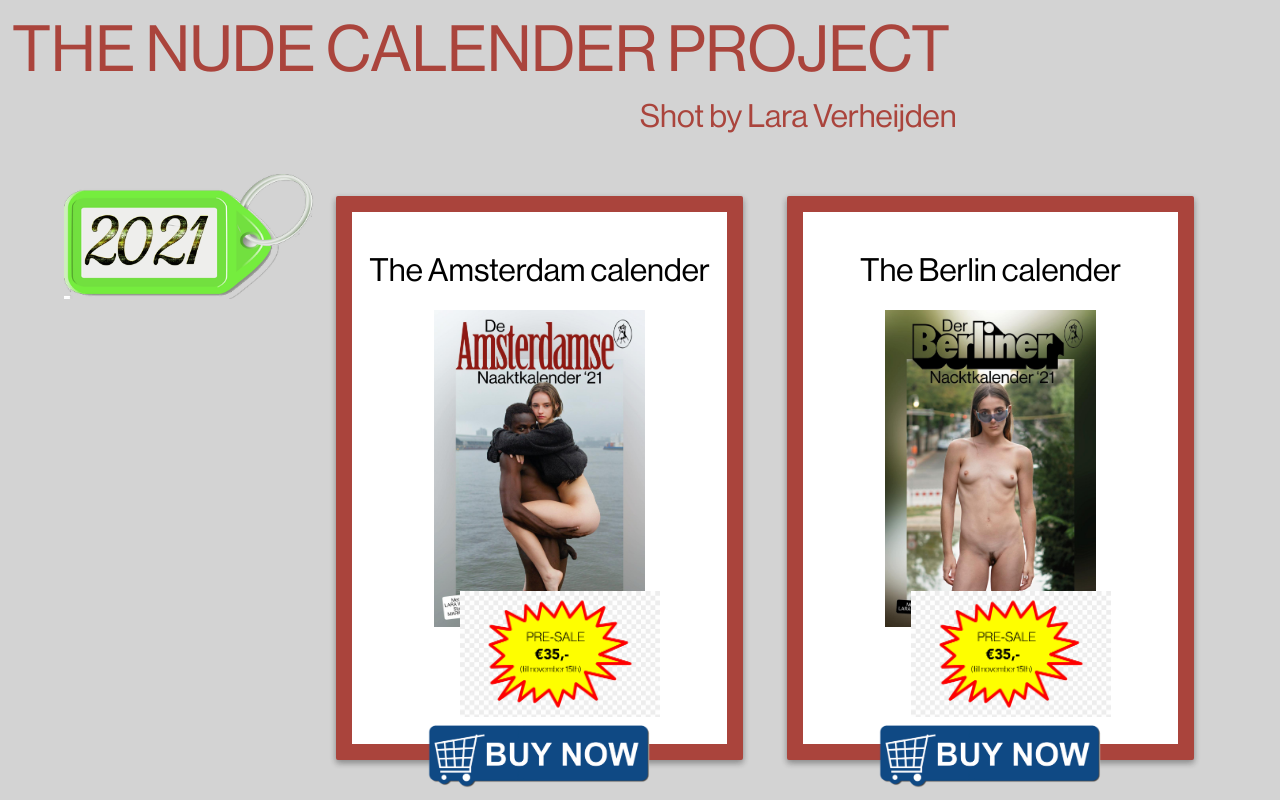
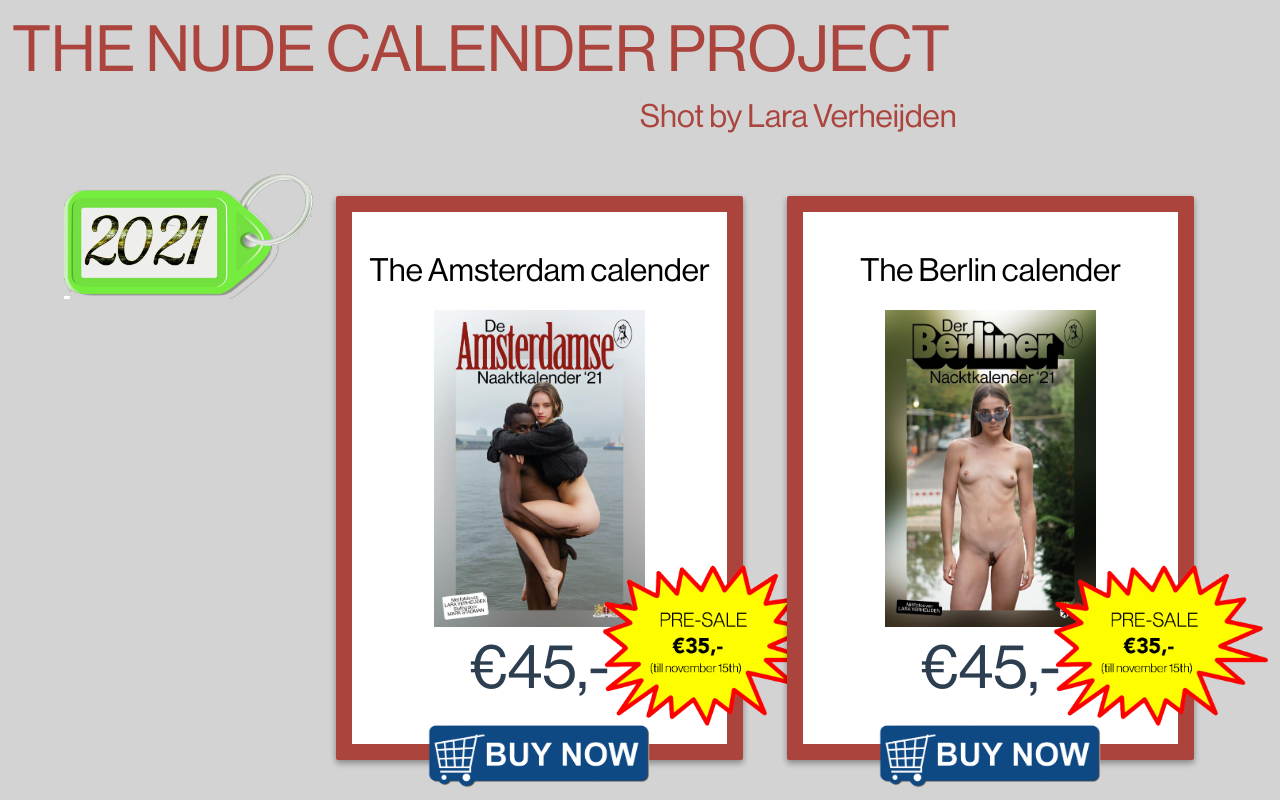
Before and after one commit to YketD/thecalendarproject, a Vue app: page / in a window 1280 px wide. Shown: the top 800 px of the page. Built offline with nearby package versions, Linux system fonts and the light colour scheme.

Commit message:
fix label

```diff
--- a/src/components/HomeTemp.vue
+++ b/src/components/HomeTemp.vue
@@ -11,17 +11,17 @@
                         class="product-card"
                         label="The Amsterdam"
                         bottom-label="calender"
-                        discount-sticker="/images/assets/sticker-35.png"
-                        price="€35,-"
+                        discount-sticker="/images/assets/label-35.png"
+                        price="€45,-"
                         v-on:click.native="orderProduct('frame-product-4701905027138')"
                         :image-title="'/images/products/amsterdam-2021-final.jpeg'" />
                 <product-card
                         class="product-card"
                         :class="{disabled: isEmpty('frame-product-4701904633922')}"
                         label="The Berlin"
-                        discount-sticker="/images/assets/sticker-35.png"
+                        discount-sticker="/images/assets/label-35.png"
                         bottom-label="calender"
-                        price="€35,-"
+                        price="€45,-"
                         v-on:click.native="orderProduct('frame-product-4701904633922')"
                         :image-title="'/images/products/berlin-2021-final.jpeg'" />
                 <div class="column-fill"></div>
@@ -31,6 +31,7 @@
                         has-image="true"
                         bottom-label-two="Signed print + calendar Amsterdam"
                         price="€135,-"
+                        discount-sticker="/images/assets/label-only-50.png"
                         bottom-text=""
                         v-on:click.native="orderProduct('frame-product-4701905322050')"
                         :image-title="'/images/products/ams-2021-print.png'" />
@@ -40,11 +41,13 @@
                         bottom-label=""
                         has-image="true"
                         bottom-label-two="Signed print + calendar Berlin"
+
                         price="€135,-"
                         bottom-text="Limited Edition of 50"
                         bottom-text-two="Size print 36 x 24 cm "
                         bottom-text-three="Gicleeprint op Epson luster 300 grms"
                         v-on:click.native="orderProduct('frame-product-4256651706434')"
+                        discount-sticker="/images/assets/label-only-50.png"
                         :image-title="'/images/products/calendar-print.png'" />
                 <div class="year-label">
                     <img src="/images/assets/2020.png" />
@@ -635,7 +638,8 @@
     #product-component-1602178881523,
     #product-component-1602178731128,
     #product-component-1602178988244 {
-        display: none;
+        display: true;
+        z-index: 100;
     }
 
     .home-container {
--- a/src/components/ProductCard.vue
+++ b/src/components/ProductCard.vue
@@ -111,9 +111,9 @@
 
     .price-sticker {
         position: absolute;
-        top: -40px;
-        right: -50px;
-        max-width: 200px;
+        top: -80px;
+        right: -250px;
+        max-width:300px;
     }
 
     .price-label-container {
```
Also changed, not shown: public/images/assets/label-35.png (added), public/images/assets/label-only-50.png (added).
